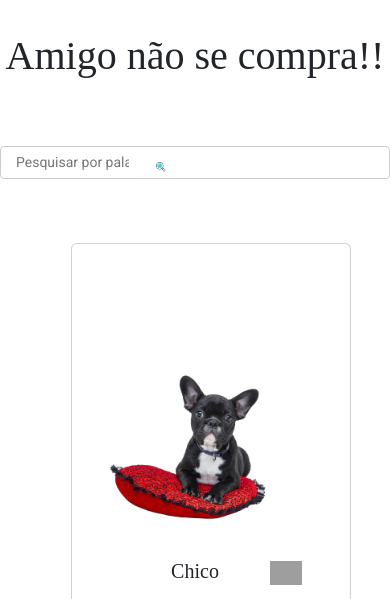
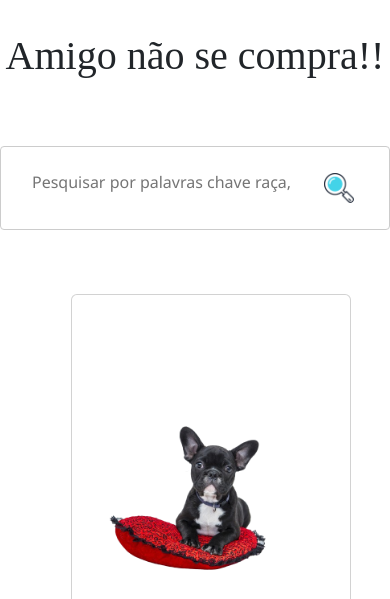
Before and after one commit to CarolinaSanches24/Projeto-Django-Animals, a Django app: page / in a window 390 px wide. Shown: the part 79-678 px from the top of the page. Run offline with Django 4.2, Linux system fonts and the light colour scheme; data comes from the database, SQL or seed files in the repository; some libraries are stand-ins or nearby versions; some web fonts are replaced; grey boxes are pictures that could not be loaded.

Commit message:
:broom: cleanup: search-bar

```diff
--- a/cadastro_animal/static/css/search.css
+++ b/cadastro_animal/static/css/search.css
@@ -1,21 +1,19 @@
-/* search.css */
-
 .search-container {
   display: flex;
   align-items: center;
-  width: 100%; /* Definindo a largura para 100% */
-  max-width: 35em; /* Limitando a largura máxima para 35em */
+  width: 100%;
+  max-width: 35em;
   border: 1px solid #ccc;
   border-radius: 4px;
   margin: 10px auto;
-  font-family: "Roboto";
+  font-family: var(--font-Noto);
 }
 
 #search-input {
   flex: 1;
   padding: 5px;
   font-size: 14px;
-  font-family: "Roboto";
+  font-family: var(--font-Noto);
   border: none;
   width: 35vw;
   margin-left: 10px;
@@ -38,20 +36,20 @@ input:focus {
   outline: none;
 }
 
-/* Estilos para telas menores (mobile) */
 @media screen and (max-width: 768px) {
   .search-container {
-    max-width: 100%; /* Alterando a largura máxima para 100% em telas menores */
+    max-width: 100%;
+    padding: 1rem;
   }
 
   #search-input {
-    flex: 1;
     padding: 5px;
-    font-size: 14px; /* Reduzindo o tamanho da fonte para telas menores */
+    width: 18rem;
+    outline: none;
+    font-size: 16px;
   }
 
   #search-button {
-    padding: 5px; /* Reduzindo o padding do botão para telas menores */
-    margin: 5px; /* Ajustando a margem do botão para telas menores */
+    width: 1rem;
   }
 }
--- a/cadastro_animal/static/css/var.css
+++ b/cadastro_animal/static/css/var.css
@@ -5,4 +5,5 @@
 
   --font-Radley: "Radley", serif;
   --font-Noto: "Noto Sans", sans-serif;
+
 }
```
